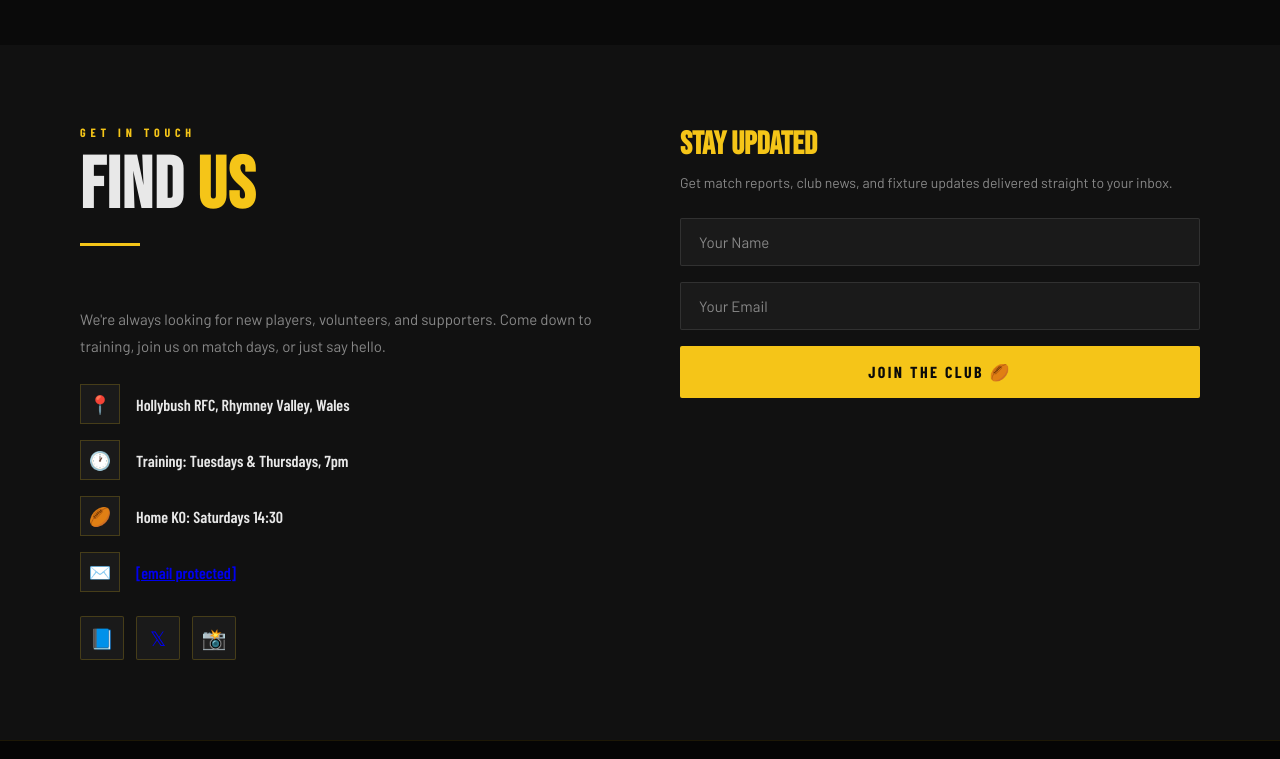
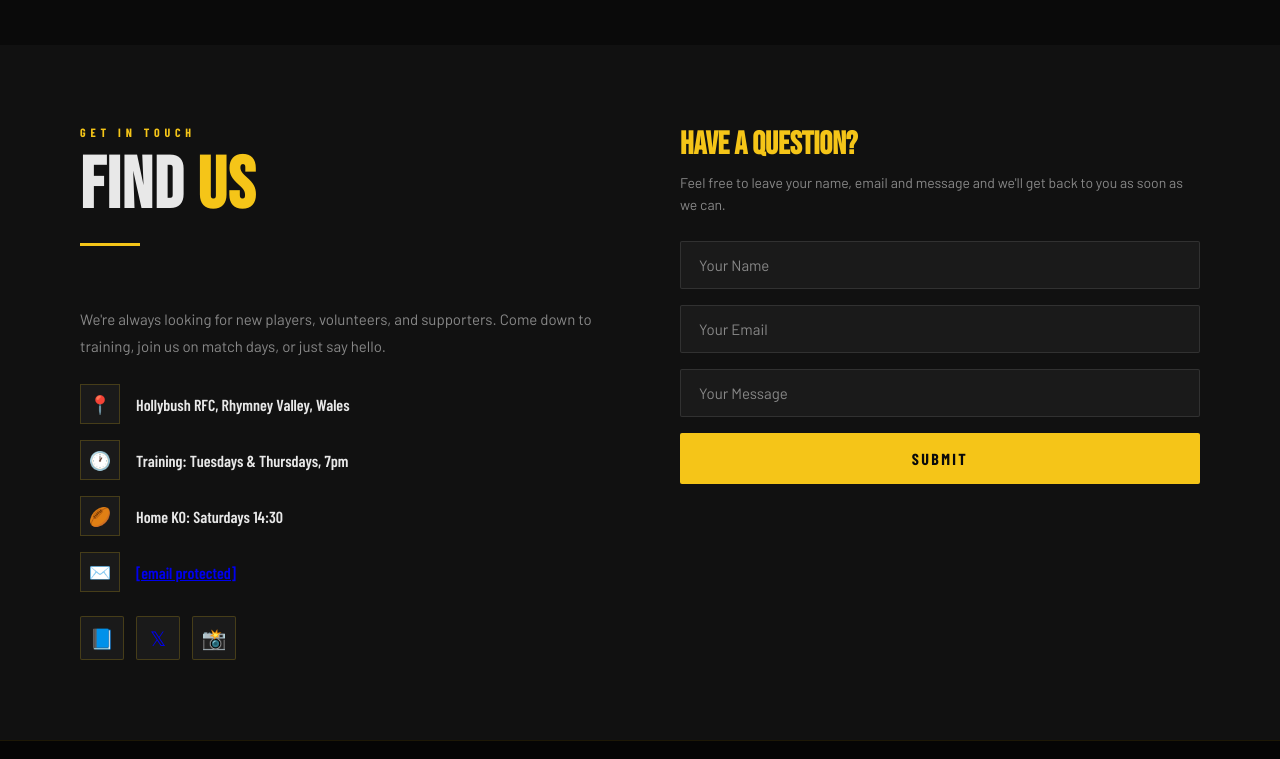
Before and after one commit to ConnorHaines/connorhaines, a plain HTML site: page index.html in a window 1280 px wide. Shown: the part 9040-9799 px from the top of the page. Drawn offline with nearby package versions, Linux system fonts and the light colour scheme.

Commit message:
Update index.html

```diff
--- a/index.html
+++ b/index.html
@@ -2089,15 +2089,18 @@
       </div>
 
       <div class="newsletter-form reveal" style="transition-delay:0.2s">
-        <h3>Stay Updated</h3>
-        <p>Get match reports, club news, and fixture updates delivered straight to your inbox.</p>
+        <h3>Have a question?</h3>
+        <p>Feel free to leave your name, email and message and we'll get back to you as soon as we can.</p>
         <div class="form-group">
           <input type="text" class="form-input" placeholder="Your Name" id="form-name">
         </div>
         <div class="form-group">
           <input type="email" class="form-input" placeholder="Your Email" id="form-email">
         </div>
-        <button class="form-submit" onclick="submitForm()">Join the Club 🏉</button>
+        <div class="form-group">
+          <input type="message" class="form-input" placeholder="Your Message" id="form-message">
+        </div>
+        <button class="form-submit" onclick="submitForm()">Submit</button>
         <div class="form-success" id="form-success">
           ✓ You're in! We'll be in touch soon. Come on Hollybush!
         </div>
@@ -2312,13 +2315,17 @@ renderSquad('all');
 function submitForm() {
   const name = document.getElementById('form-name').value;
   const email = document.getElementById('form-email').value;
+  const message = document.getElementById('form-message').value;
   if (!name || !email) {
     alert('Please fill in your name and email!');
     return;
   }
+  action="https://formspree.io/f/xaqpyeol"
+  method="POST"
   document.getElementById('form-success').style.display = 'block';
   document.getElementById('form-name').value = '';
   document.getElementById('form-email').value = '';
+  docutment.getElementById('form-message').value = '';
 }
 
 // ===== SHOP CAROUSEL =====
```
